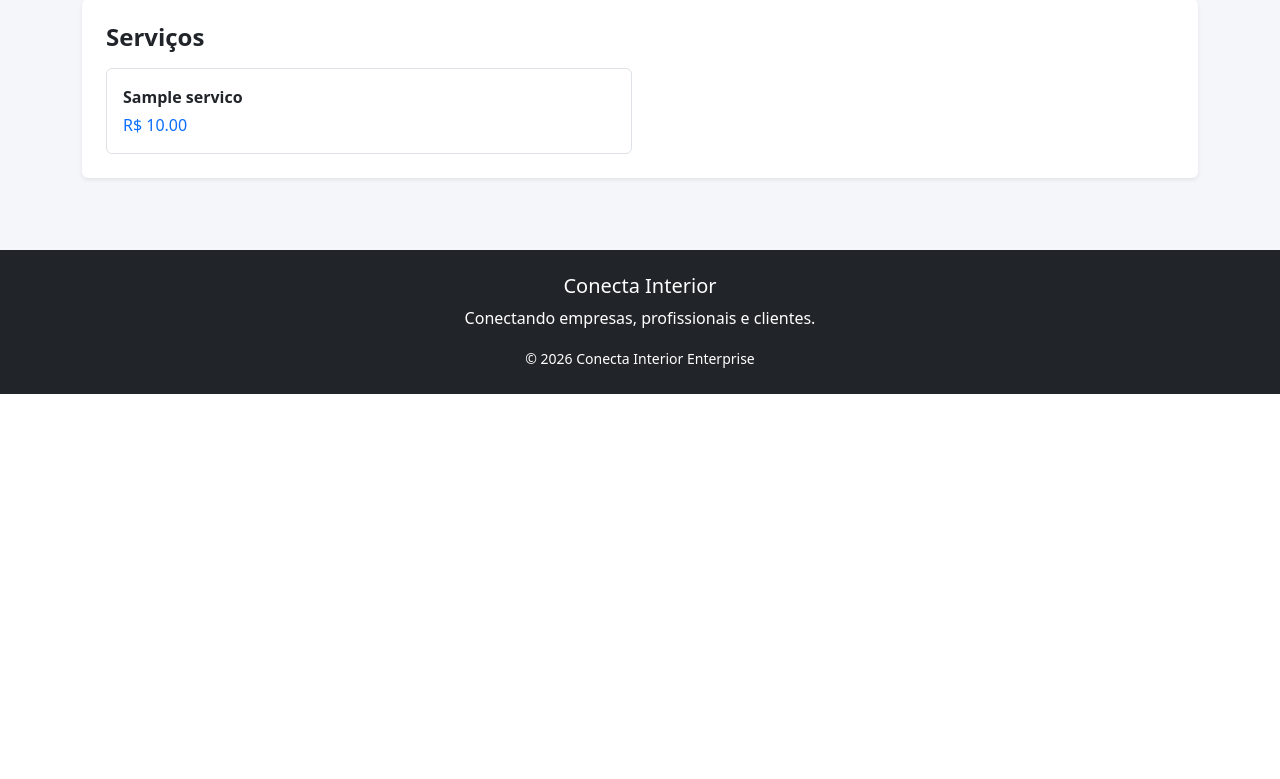
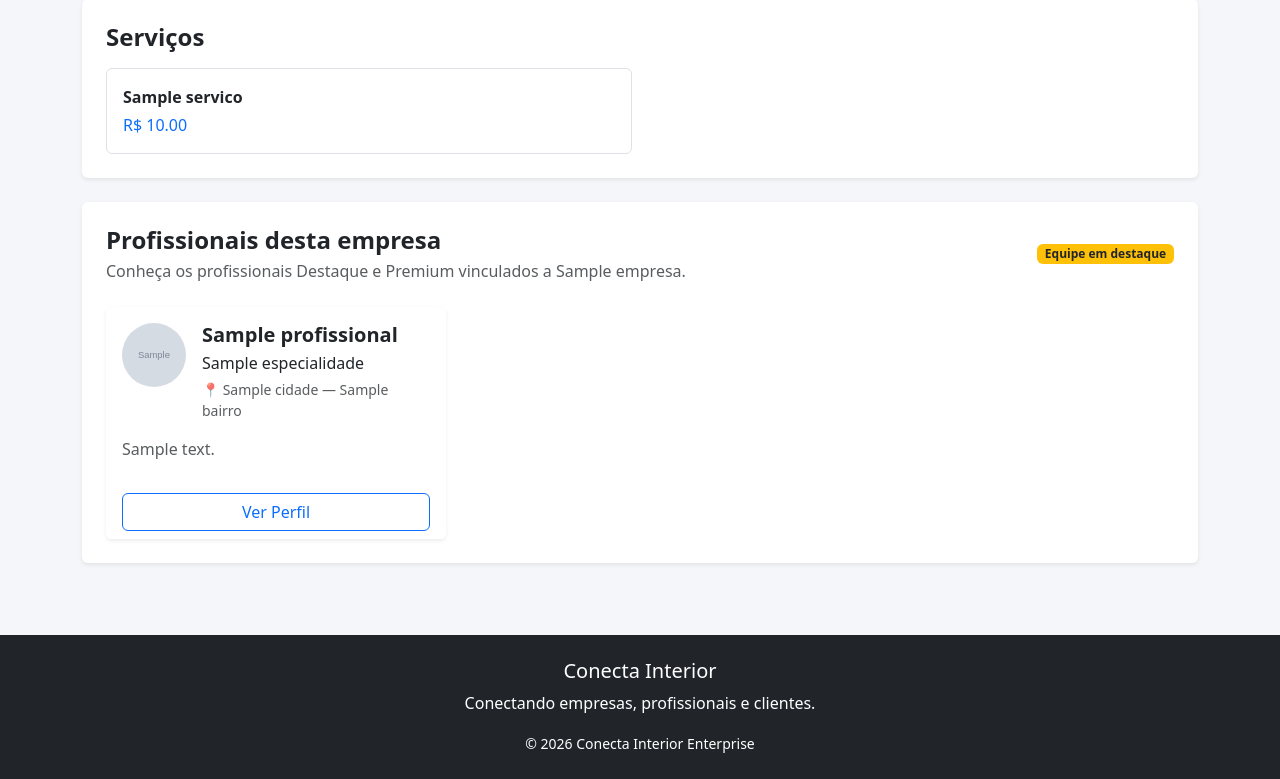
Before and after one commit to spab1967/conecta-interior-enterprise, a Django app: template templates/core/empresa_detalhe.html in a window 1280 px wide. Shown: the part 2035-2814 px from the top of the page. Before the commit the page ends 2429 px from the top, so only its background shows below. Run offline with Django 5.2, Linux system fonts and the light colour scheme; the template is opened without the code that fills it: most values are stand-ins (such as "Sample title", 1, 10 or a date in 2020); grey boxes marked "Sample" are stand-in pictures.

Commit message:
Adiciona equipe profissional à página da empresa

```diff
--- a/templates/core/empresa_detalhe.html
+++ b/templates/core/empresa_detalhe.html
@@ -440,4 +440,42 @@
 </section>
 
 
+{% if profissionais_empresa %}
+
+<section class="card border-0 shadow-sm mt-4">
+    <div class="card-body p-4">
+
+        <div class="d-flex justify-content-between align-items-center flex-wrap gap-2 mb-4">
+            <div>
+                <h2 class="h4 fw-bold mb-1">
+                    Profissionais desta empresa
+                </h2>
+                <p class="text-muted mb-0">
+                    Conheça os profissionais Destaque e Premium vinculados a {{ empresa.nome_fantasia }}.
+                </p>
+            </div>
+
+            <span class="badge bg-warning text-dark">
+                Equipe em destaque
+            </span>
+        </div>
+
+        <div class="row g-4">
+
+            {% for profissional in profissionais_empresa %}
+
+                <div class="col-md-6 col-xl-4">
+                    {% include "includes/card_profissional.html" %}
+                </div>
+
+            {% endfor %}
+
+        </div>
+
+    </div>
+</section>
+
+{% endif %}
+
+
 {% endblock %}
```
